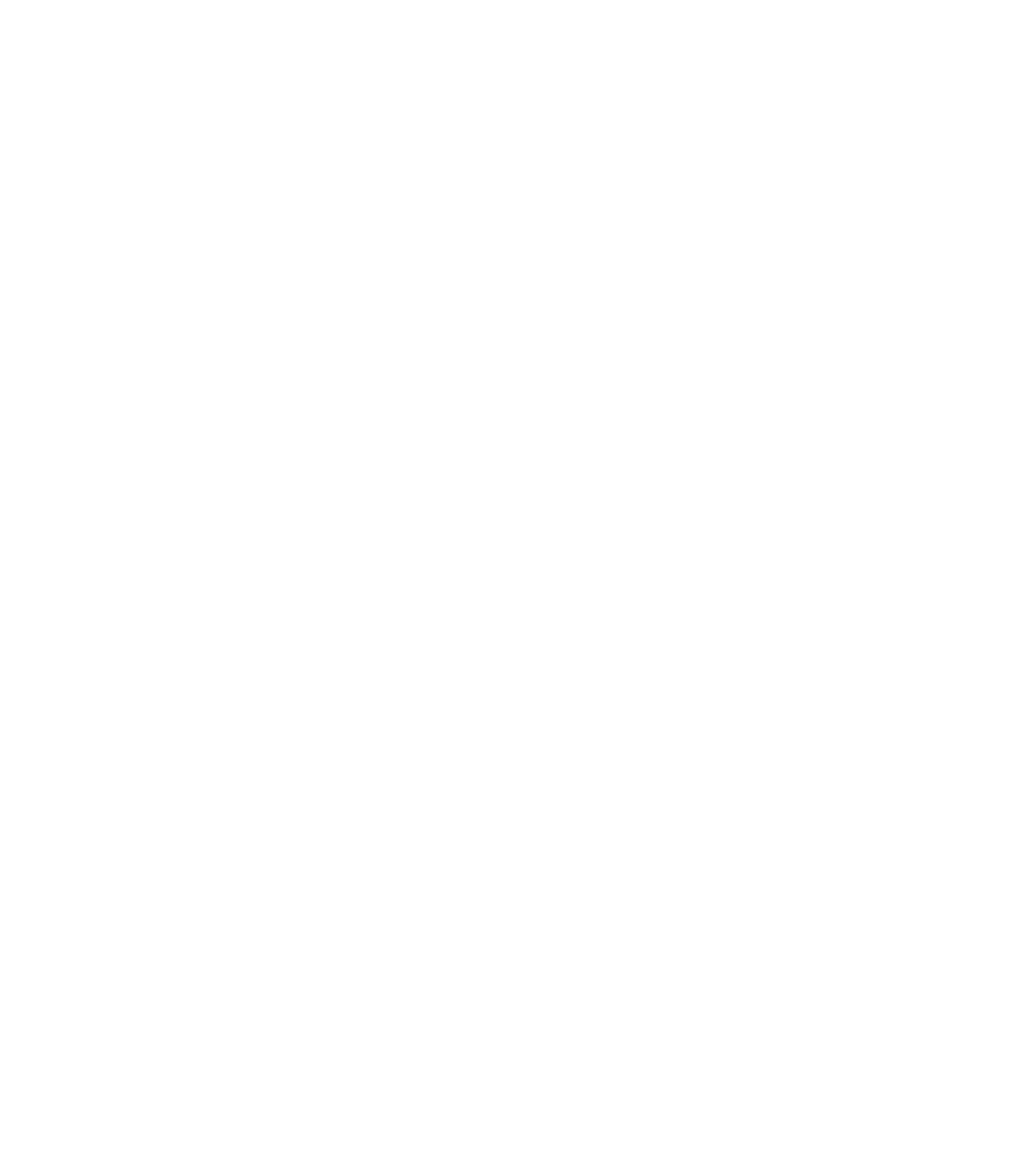
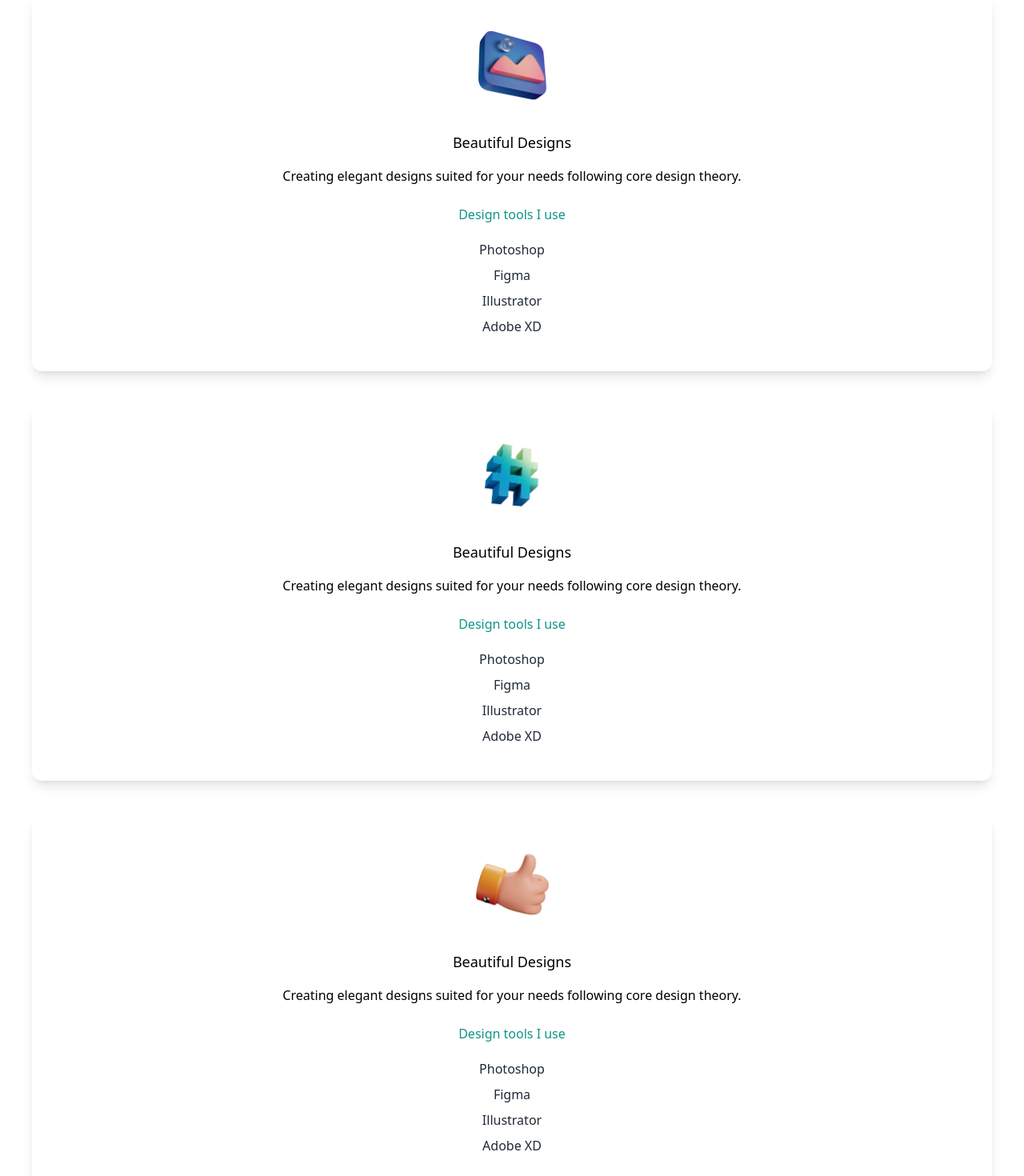
Before and after one commit to ndrsov/React-Designer-Portfolio, a Next.js app: page / in a window 1280 px wide. Shown: the part 1240-2710 px from the top of the page at 80% size. Before the commit the page ends 1192 px from the top, so only its background shows below. Built offline with nearby package versions, Linux system fonts and the light colour scheme.

Commit message:
Add services dummy section

```diff
--- a/src/pages/index.js
+++ b/src/pages/index.js
@@ -6,6 +6,9 @@
 } from 'react-icons/ai';
 import Image from 'next/image';
 import deved from '../../public/dev-ed-wave.png';
+import design from '../../public/design.png';
+import code from '../../public/code.png';
+import consulting from '../../public/consulting.png';
 
 export default function Home() {
   return (
@@ -70,6 +73,71 @@
               programming and teaching
             </p>
           </div>
+          <div>
+            <div className='text-center shadow-lg p-10 rounded-xl my-10'>
+              <Image
+                src={design}
+                alt='design service icon'
+                width={100}
+                height={100}
+                style={{ margin: '0 auto' }}
+              />
+              <h3 className='text-lg font-medium pt-8 pb-2'>
+                Beautiful Designs
+              </h3>
+              <p className='py-2'>
+                Creating elegant designs suited for your needs following core
+                design theory.
+              </p>
+              <h4 className='py-4 text-teal-600'>Design tools I use</h4>
+              <p className='text-gray-800 py-1'>Photoshop</p>
+              <p className='text-gray-800 py-1'>Figma</p>
+              <p className='text-gray-800 py-1'>Illustrator</p>
+              <p className='text-gray-800 py-1'>Adobe XD</p>
+            </div>
+            <div className='text-center shadow-lg p-10 rounded-xl my-10'>
+              <Image
+                src={code}
+                alt='code service icon'
+                width={100}
+                height={100}
+                style={{ margin: '0 auto' }}
+              />
+              <h3 className='text-lg font-medium pt-8 pb-2'>
+                Beautiful Designs
+              </h3>
+              <p className='py-2'>
+                Creating elegant designs suited for your needs following core
+                design theory.
+              </p>
+              <h4 className='py-4 text-teal-600'>Design tools I use</h4>
+              <p className='text-gray-800 py-1'>Photoshop</p>
+              <p className='text-gray-800 py-1'>Figma</p>
+              <p className='text-gray-800 py-1'>Illustrator</p>
+              <p className='text-gray-800 py-1'>Adobe XD</p>
+            </div>
+            <div className='text-center shadow-lg p-10 rounded-xl my-10'>
+              <Image
+                src={consulting}
+                alt='consulting service icon'
+                width={100}
+                height={100}
+                style={{ margin: '0 auto' }}
+              />
+              <h3 className='text-lg font-medium pt-8 pb-2'>
+                Beautiful Designs
+              </h3>
+              <p className='py-2'>
+                Creating elegant designs suited for your needs following core
+                design theory.
+              </p>
+              <h4 className='py-4 text-teal-600'>Design tools I use</h4>
+              <p className='text-gray-800 py-1'>Photoshop</p>
+              <p className='text-gray-800 py-1'>Figma</p>
+              <p className='text-gray-800 py-1'>Illustrator</p>
+              <p className='text-gray-800 py-1'>Adobe XD</p>
+            </div>
+          </div>
         </section>
       </main>
     </div>
```
